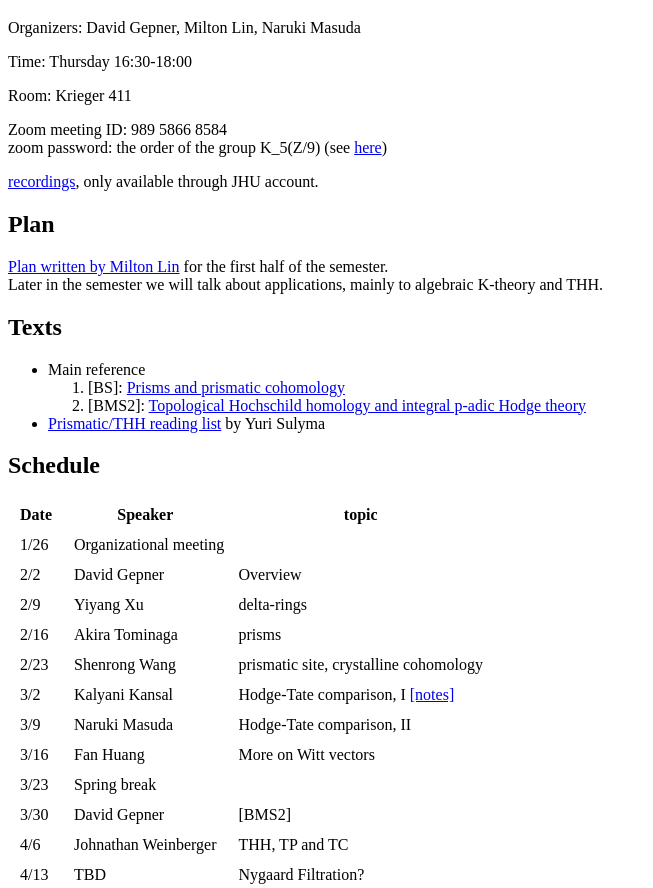
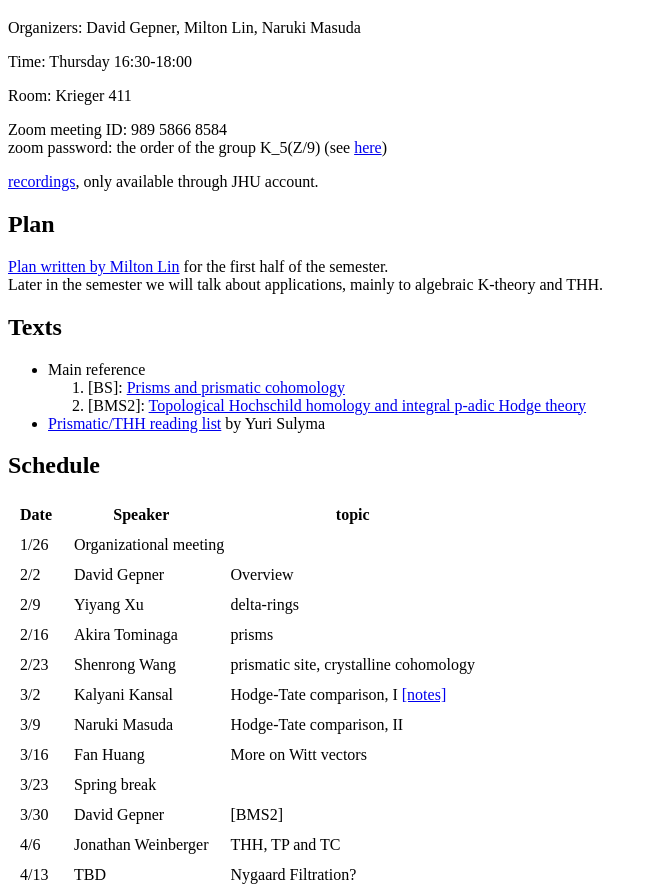
Before and after one commit to nmasuda2/nmasuda2.github.io, a plain HTML site: page prismatic-seminar.html in a window 1280 px wide. Shown: the part 61-949 px from the top of the page, without its empty margins (0-653 px from the left). Drawn offline with Linux system fonts and the light colour scheme.

Commit message:
Update prismatic-seminar.html

```diff
--- a/prismatic-seminar.html
+++ b/prismatic-seminar.html
@@ -109,7 +109,7 @@
             </tr>
 
             <tr>
-                <td>4/6</td> <td>Johnathan Weinberger</td> <td>THH, TP and TC</td>
+                <td>4/6</td> <td>Jonathan Weinberger</td> <td>THH, TP and TC</td>
             </tr>
 
             <tr>
```
